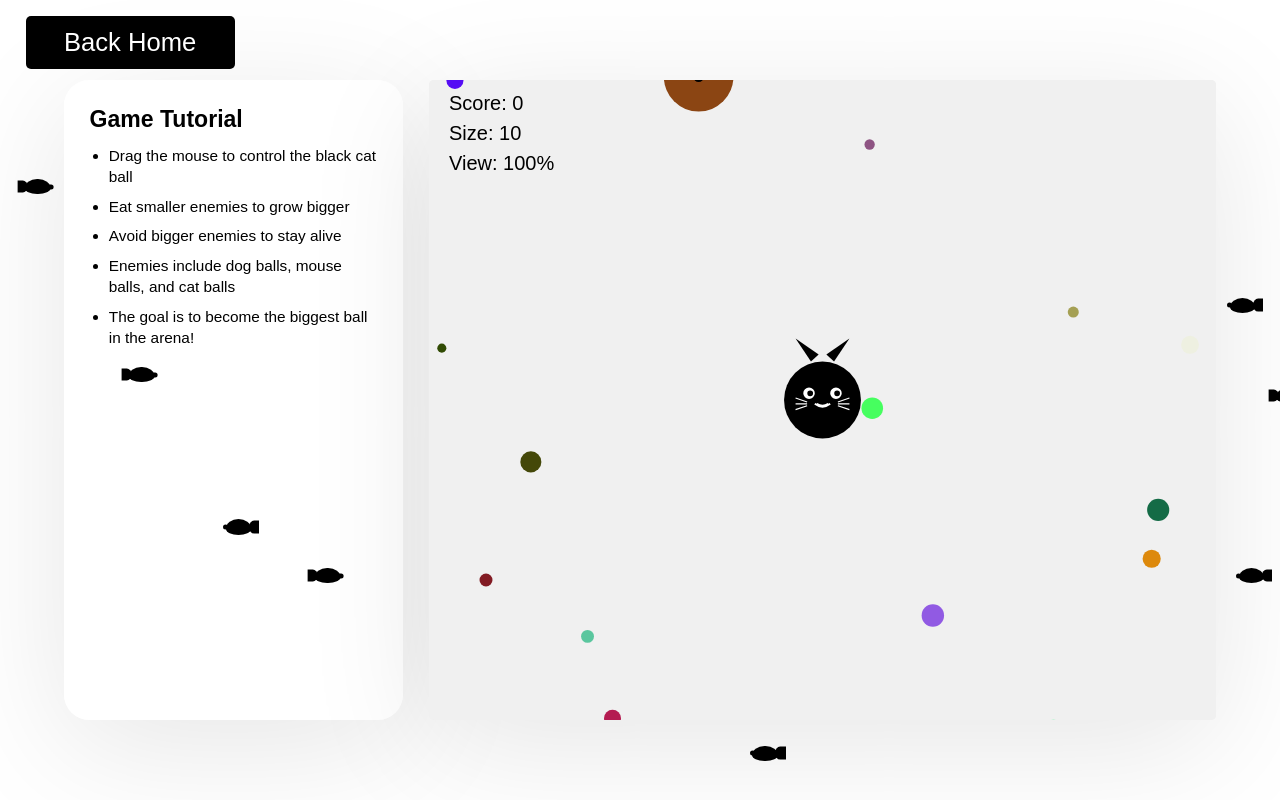
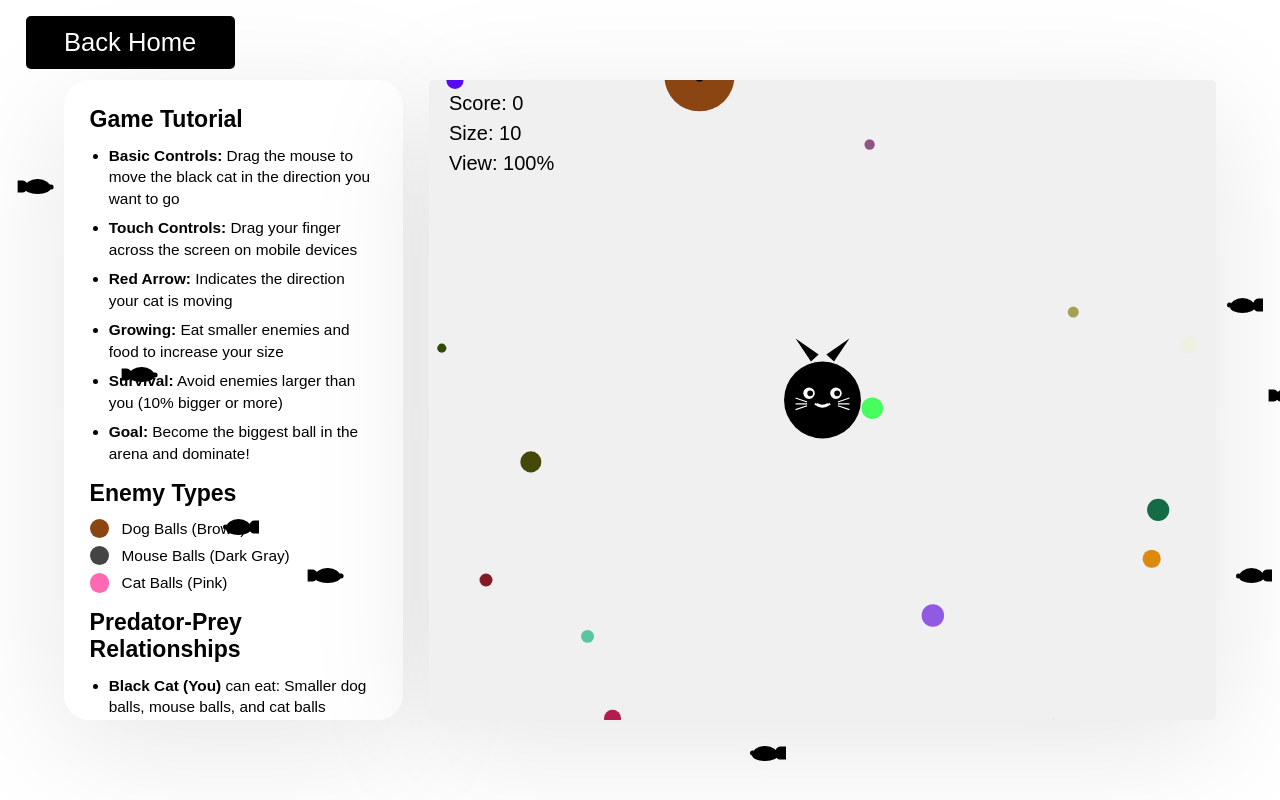
Before and after one commit to skyatmoon/js13k2025, a plain HTML site: page index.html in a window 1280 px wide. Both pictures are taken after a click on the button "Start Game". Drawn offline with Linux system fonts and the light colour scheme.

Commit message:
Update index.html

```diff
--- a/index.html
+++ b/index.html
@@ -220,11 +220,46 @@
             <div class="gameTutorial">
                 <h3>Game Tutorial</h3>
                 <ul>
-                    <li>Drag the mouse to control the black cat ball</li>
-                    <li>Eat smaller enemies to grow bigger</li>
-                    <li>Avoid bigger enemies to stay alive</li>
-                    <li>Enemies include dog balls, mouse balls, and cat balls</li>
-                    <li>The goal is to become the biggest ball in the arena!</li>
+                    <li><strong>Basic Controls:</strong> Drag the mouse to move the black cat in the direction you want to go</li>
+                    <li><strong>Touch Controls:</strong> Drag your finger across the screen on mobile devices</li>
+                    <li><strong>Red Arrow:</strong> Indicates the direction your cat is moving</li>
+                    <li><strong>Growing:</strong> Eat smaller enemies and food to increase your size</li>
+                    <li><strong>Survival:</strong> Avoid enemies larger than you (10% bigger or more)</li>
+                    <li><strong>Goal:</strong> Become the biggest ball in the arena and dominate!</li>
+                </ul>
+
+                <h3 style="margin-top: 2vh;">Enemy Types</h3>
+                <div style="display: flex; flex-direction: column; gap: 1vh;">
+                    <div style="display: flex; align-items: center; gap: 1vw;">
+                        <div style="width: 1.5vw; height: 1.5vw; border-radius: 50%; background: #8B4513;"></div>
+                        <span style="font-size: 1.2vw;">Dog Balls (Brown)</span>
+                    </div>
+                    <div style="display: flex; align-items: center; gap: 1vw;">
+                        <div style="width: 1.5vw; height: 1.5vw; border-radius: 50%; background: #444444;"></div>
+                        <span style="font-size: 1.2vw;">Mouse Balls (Dark Gray)</span>
+                    </div>
+                    <div style="display: flex; align-items: center; gap: 1vw;">
+                        <div style="width: 1.5vw; height: 1.5vw; border-radius: 50%; background: #FF69B4;"></div>
+                        <span style="font-size: 1.2vw;">Cat Balls (Pink)</span>
+                    </div>
+                </div>
+
+                <h3 style="margin-top: 2vh;">Predator-Prey Relationships</h3>
+                <ul>
+                    <li><strong>Black Cat (You)</strong> can eat: Smaller dog balls, mouse balls, and cat balls</li>
+                    <li><strong>Dog Balls</strong> will chase: Smaller mouse balls and cat balls</li>
+                    <li><strong>Mouse Balls</strong> will avoid: Larger dog balls and cat balls</li>
+                    <li><strong>Cat Balls</strong> will chase: Smaller mouse balls and dog balls</li>
+                    <li>All enemies will try to avoid being eaten by larger balls</li>
+                </ul>
+
+                <h3 style="margin-top: 2vh;">Tips</h3>
+                <ul>
+                    <li>Start by eating small food items to grow safely</li>
+                    <li>Use the red arrow to confirm your movement direction</li>
+                    <li>Watch out for enemies that suddenly change direction</li>
+                    <li>Remember: Size matters! Even a slightly larger enemy can eat you</li>
+                    <li>As you grow, your view will expand, helping you spot danger from farther away</li>
                 </ul>
             </div>
             <div class="gameCanvasContainer">
@@ -495,7 +530,7 @@
                         directionX: Math.random() * 2 - 1,
                         directionY: Math.random() * 2 - 1,
                         type: type,
-                        color: type === 'dog' ? '#8B4513' : (type === 'mouse' ? '#A0522D' : '#FF69B4')
+                        color: getEnemyColor(type)
                     };
                     break;
                 }
@@ -514,7 +549,7 @@
                         directionX: Math.random() * 2 - 1,
                         directionY: Math.random() * 2 - 1,
                         type: type,
-                        color: type === 'dog' ? '#8B4513' : (type === 'mouse' ? '#A0522D' : '#FF69B4')
+                        color: getEnemyColor(type)
                     };
                     break;
                 }
@@ -523,6 +558,18 @@
             } while (true);
 
             enemies.push(enemy);
+        }
+
+        // 根据敌人类型获取颜色
+        function getEnemyColor(type) {
+            if (type === 'dog') {
+                return '#8B4513'; // 棕色
+            } else if (type === 'mouse') {
+                return '#444444'; // 深灰色
+            } else if (type === 'cat') {
+                return '#FF69B4'; // 粉色
+            }
+            return '#000000'; // 默认黑色
         }
 
         // 生成食物 - 确保食物不与任何现有球重叠，优化生成位置使食物更密集
@@ -652,7 +699,7 @@
             if (isMouseDown) {
                 // 动态速度：使用平方根函数实现更平滑的速度下降曲线
                 const speedFactor = Math.max(0, 30 - player.radius);
-                const dynamicSpeed = Math.max(1, Math.sqrt(speedFactor) * 1.2 + 1.5);
+                const dynamicSpeed = Math.max(1, Math.sqrt(speedFactor) * 0.8 + 1.0);
 
                 // 根据鼠标方向移动玩家
                 player.x += mouseDirection.x * dynamicSpeed;
@@ -722,7 +769,7 @@
 
                 // 移动敌人（动态速度）
                 const speedFactor = Math.max(0, 30 - e.radius);
-                const speed = Math.max(1, Math.sqrt(speedFactor) * 0.8 + 1);
+                const speed = Math.max(1, Math.sqrt(speedFactor) * 0.8 + 1.0);
                 e.x += e.directionX * speed;
                 e.y += e.directionY * speed;
 
@@ -846,7 +893,7 @@
                     const d = Math.sqrt(dx * dx + dy * dy);
                     if (d < e.radius) {
                         food.splice(j, 1);
-                        e.radius = Math.sqrt(e.radius * e.radius + 0.2);
+                        e.radius = Math.sqrt(e.radius * e.radius + 0.5);
                     }
                 }
             }
```
